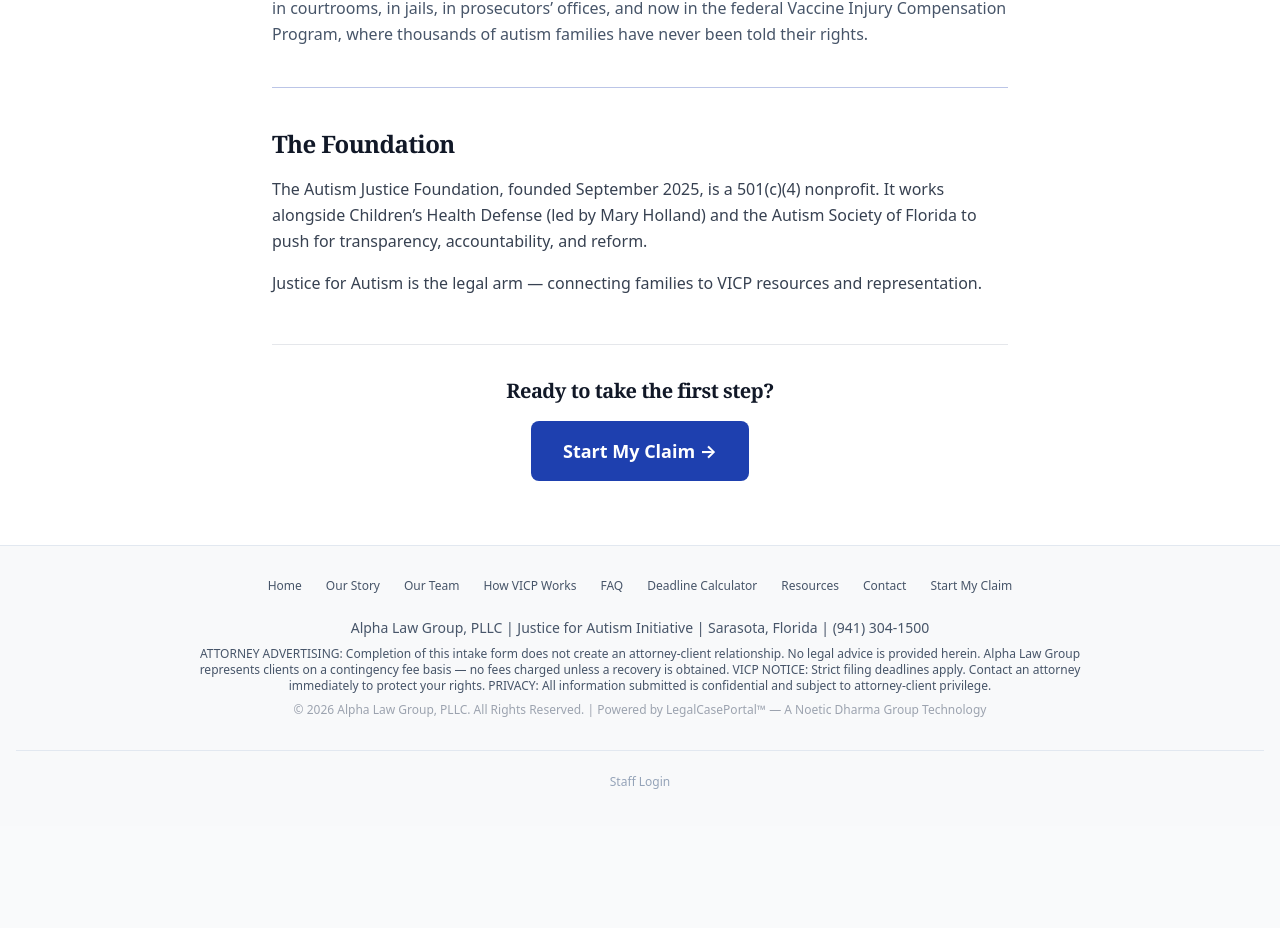
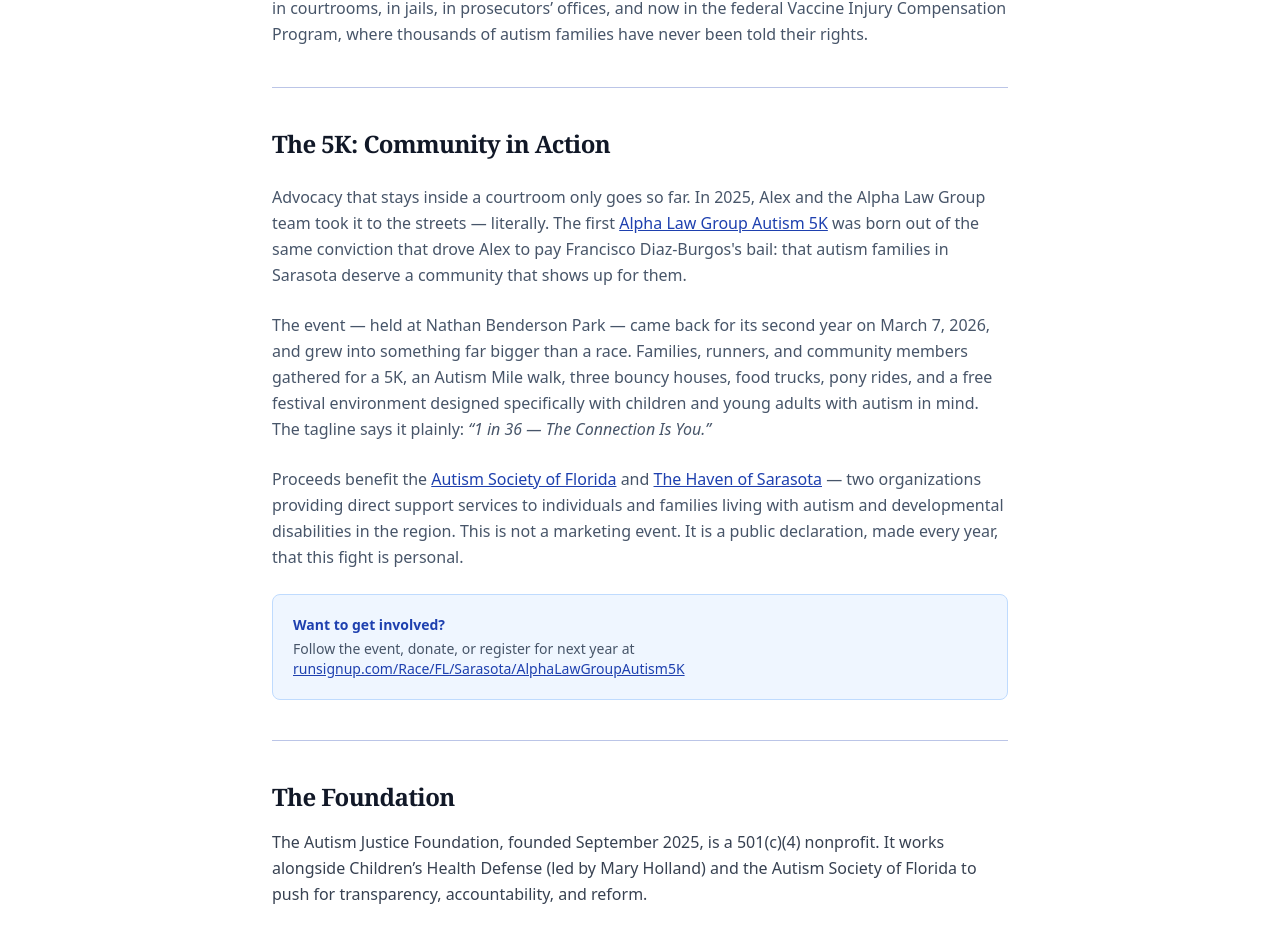
Before and after one commit to badandy-beep/legalcaseportal, a Next.js app: page /our-story in a window 1280 px wide. Shown: the part 2178-3106 px from the top of the page. Before the commit the page ends 3004 px from the top, so only its background shows below. Built offline with nearby package versions, Linux system fonts and the light colour scheme.

Commit message:
feat: Chase bio condensed + Our Story 5K section with RunSignup link

```diff
--- a/src/app/(public)/our-story/page.tsx
+++ b/src/app/(public)/our-story/page.tsx
@@ -112,6 +112,67 @@ export default function OurStoryPage() {
 
         <hr className="border-[#1E40AF]/30 my-10" />
 
+        {/* Section — The 5K */}
+        <section className="space-y-6 mb-10">
+          <h2 className="text-2xl font-bold text-[#111827]">The 5K: Community in Action</h2>
+
+          <p className="text-[#475569] leading-relaxed">
+            Advocacy that stays inside a courtroom only goes so far. In 2025, Alex and the Alpha Law Group team took it to the streets — literally. The first{' '}
+            <a
+              href="https://runsignup.com/Race/FL/Sarasota/AlphaLawGroupAutism5K"
+              target="_blank"
+              rel="noopener noreferrer"
+              className="text-[#1E40AF] underline hover:text-[#1E3A8A] font-medium"
+            >
+              Alpha Law Group Autism 5K
+            </a>
+            {' '}was born out of the same conviction that drove Alex to pay Francisco Diaz-Burgos&apos;s bail: that autism families in Sarasota deserve a community that shows up for them.
+          </p>
+
+          <p className="text-[#475569] leading-relaxed">
+            The event — held at Nathan Benderson Park — came back for its second year on March 7, 2026, and grew into something far bigger than a race. Families, runners, and community members gathered for a 5K, an Autism Mile walk, three bouncy houses, food trucks, pony rides, and a free festival environment designed specifically with children and young adults with autism in mind. The tagline says it plainly: <em>&ldquo;1 in 36 — The Connection Is You.&rdquo;</em>
+          </p>
+
+          <p className="text-[#475569] leading-relaxed">
+            Proceeds benefit the{' '}
+            <a
+              href="https://www.autismsocietyfl.org"
+              target="_blank"
+              rel="noopener noreferrer"
+              className="text-[#1E40AF] underline hover:text-[#1E3A8A]"
+            >
+              Autism Society of Florida
+            </a>
+            {' '}and{' '}
+            <a
+              href="https://www.havenofRRC.org"
+              target="_blank"
+              rel="noopener noreferrer"
+              className="text-[#1E40AF] underline hover:text-[#1E3A8A]"
+            >
+              The Haven of Sarasota
+            </a>
+            {' '}&mdash; two organizations providing direct support services to individuals and families living with autism and developmental disabilities in the region. This is not a marketing event. It is a public declaration, made every year, that this fight is personal.
+          </p>
+
+          <div className="bg-[#EFF6FF] border border-[#BFDBFE] rounded-lg p-5">
+            <p className="text-sm font-semibold text-[#1E40AF] mb-1">Want to get involved?</p>
+            <p className="text-sm text-[#475569]">
+              Follow the event, donate, or register for next year at{' '}
+              <a
+                href="https://runsignup.com/Race/FL/Sarasota/AlphaLawGroupAutism5K"
+                target="_blank"
+                rel="noopener noreferrer"
+                className="text-[#1E40AF] underline hover:text-[#1E3A8A] font-medium"
+              >
+                runsignup.com/Race/FL/Sarasota/AlphaLawGroupAutism5K
+              </a>
+            </p>
+          </div>
+        </section>
+
+        <hr className="border-[#1E40AF]/30 my-10" />
+
         {/* Section 4 — The Foundation */}
         <section className="mb-12">
           <h2 className="text-2xl font-bold tracking-tight text-[#111827] mb-4">The Foundation</h2>
--- a/src/app/(public)/our-team/page.tsx
+++ b/src/app/(public)/our-team/page.tsx
@@ -79,22 +79,22 @@ export default function OurTeamPage() {
 
                 <div className="space-y-4 text-sm text-[#475569] leading-relaxed">
                   <p>
-                    Chase J. Engelbrecht is an attorney at Alpha Law Group and one of the Sarasota area&rsquo;s most dedicated advocates for injury victims and their families. Recognized by <strong className="text-[#111827]">Super Lawyers&reg;</strong> — an honor reserved for attorneys who have attained a high degree of peer recognition and professional achievement — Chase brings both courtroom rigor and genuine human compassion to every case he handles.
+                    Chase J. Engelbrecht is an attorney at Alpha Law Group, practicing personal injury and civil litigation in Sarasota, Florida&apos;s 12th Judicial Circuit. Recognized by Super Lawyers&reg; as a Rising Star, Chase handles automobile accidents, catastrophic injury, wrongful death, and premises liability matters — bringing the same client-first intensity to every case regardless of size.
                   </p>
                   <p>
-                    Chase&rsquo;s practice spans the full range of personal injury law: car, truck, and motorcycle accidents; catastrophic and traumatic brain injuries; wrongful death; medical malpractice; product liability; slip-and-fall; and workers&rsquo; compensation. Practicing throughout Florida&rsquo;s 12th Judicial Circuit, Chase is known for building meticulously tailored legal strategies designed to protect his clients&rsquo; rights while maximizing recovery — whether at the negotiating table or in front of a jury.
+                    Chase came to Alpha Law Group because he shares Alex&apos;s conviction that injured people deserve a lawyer who actually fights for them. He has become a core part of the firm&apos;s autism advocacy work — supporting VICP families through the intake and filing process and helping build the case that the federal compensation system has left too many families behind.
                   </p>
                   <p>
-                    What sets Chase apart is that his professional commitment to justice extends well beyond the office. Chase has become a visible and passionate advocate in the autism community — co-organizing the <strong className="text-[#111827]">Alpha Law Group Autism 5K Run/Walk</strong> in Sarasota, an annual event that brings together hundreds of families, healthcare professionals, and community members to raise awareness and funds for autism research. For Chase, the 5K is not a marketing event — it is a personal expression of the firm&rsquo;s belief that advocacy must happen in the community, not just in court.
-                  </p>
-                  <p>
-                    That community commitment translates directly into Chase&rsquo;s work on VICP cases through the Legal Case Portal. Chase works alongside Alex to represent autism families in the federal Vaccine Injury Compensation Program — a no-fault, congressionally established system that has paid over <strong className="text-[#111827]">$5.4 billion</strong> in compensation to vaccine-injured individuals and their families. The vast majority of eligible families never file, either because they don&rsquo;t know the program exists or because they believe they cannot afford an attorney. Chase&rsquo;s role is to remove both barriers: he educates families on their rights, and he represents them on a pure contingency basis — no fees, no costs, unless compensation is recovered.
-                  </p>
-                  <p>
-                    Chase&rsquo;s approach to client service is rooted in the belief that families navigating a child&rsquo;s autism diagnosis are already carrying an enormous burden. His job is to lighten it — to handle every legal detail with diligence and care, so that parents can focus on what matters most: their child. He treats every family that walks through Alpha Law Group&rsquo;s doors with the same personal attention he would want for his own family, and he remains accessible, responsive, and transparent at every stage of the process.
-                  </p>
-                  <p>
-                    At Alpha Law Group, Chase upholds the firm&rsquo;s core promise: every client receives the personalized attention their case demands, and every fight is pursued with the full force of the firm&rsquo;s legal resources — because when a family has been harmed, half-measures are not an option.
+                    Chase participates in the firm&apos;s ASD community outreach, including the{' '}
+                    <a
+                      href="https://runsignup.com/Race/FL/Sarasota/AlphaLawGroupAutism5K"
+                      target="_blank"
+                      rel="noopener noreferrer"
+                      className="text-[#1E40AF] underline hover:text-[#1E3A8A]"
+                    >
+                      Alpha Law Group Autism 5K
+                    </a>
+                    {' '}at Nathan Benderson Park — now in its second year — which benefits the Autism Society of Florida and The Haven of Sarasota.
                   </p>
                 </div>
 
```
